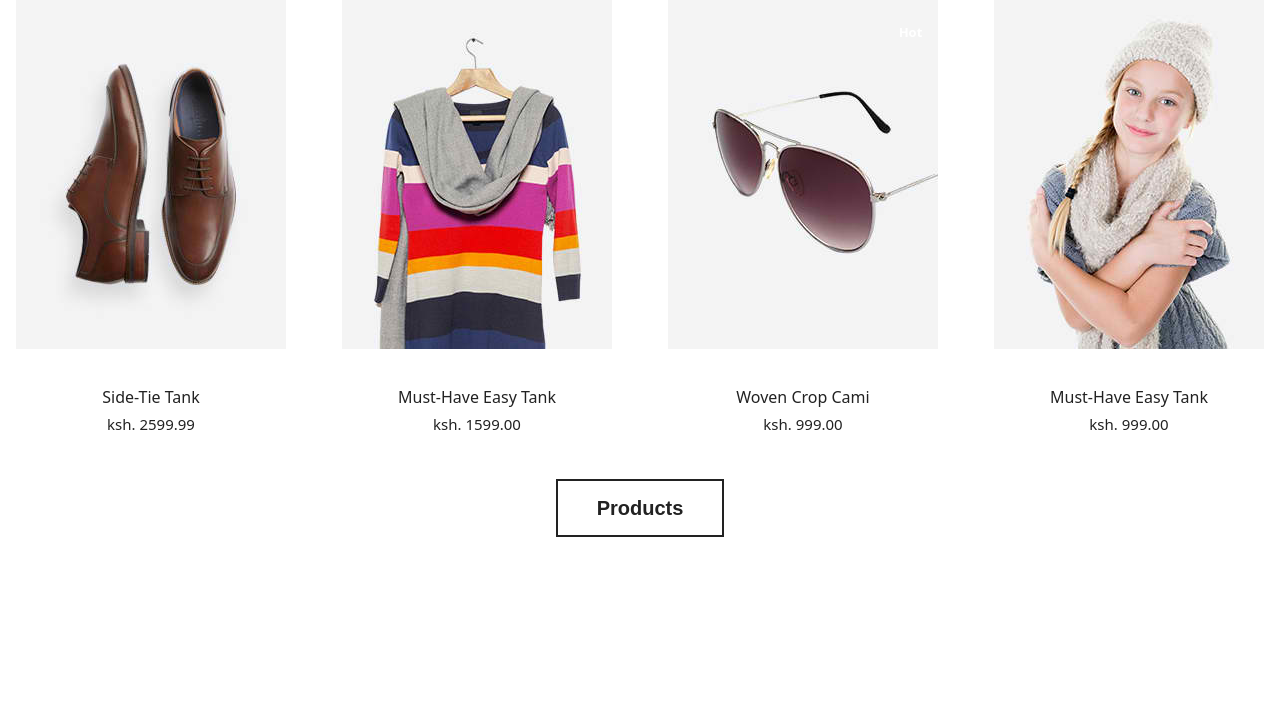
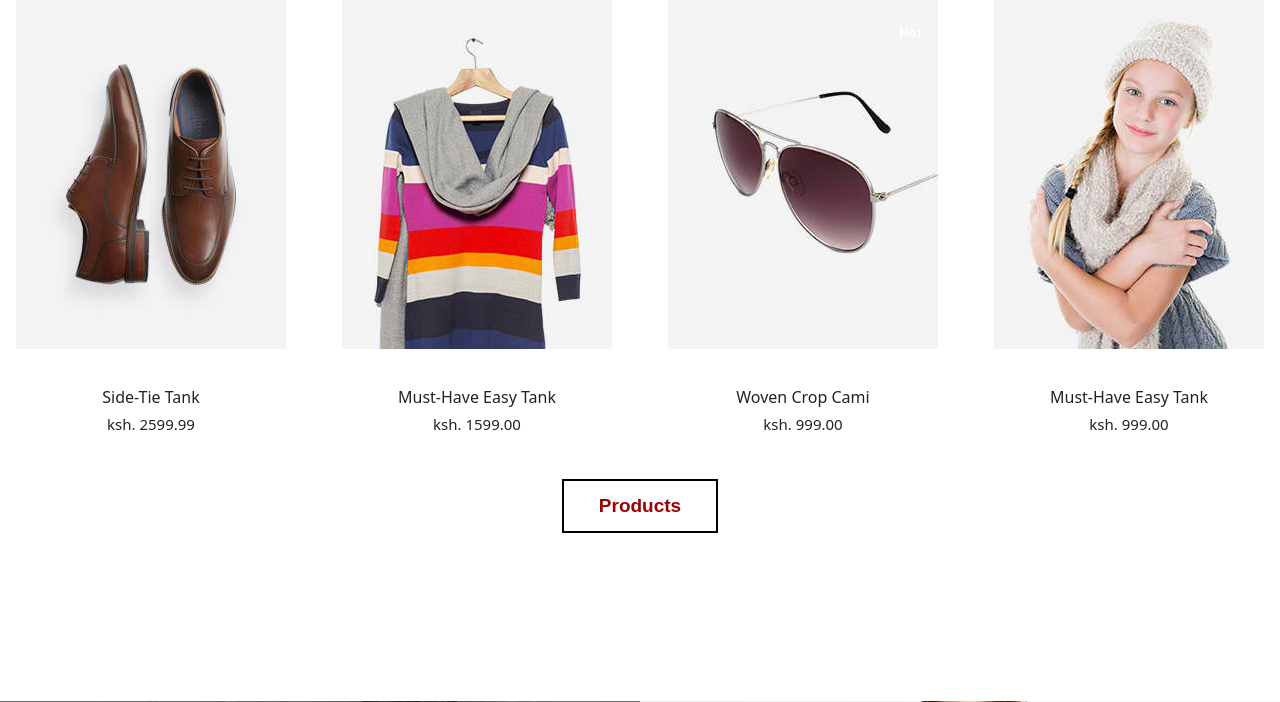
Before and after one commit to NeemaMwende/E-sokoo, a Django app: page / in a window 1280 px wide. Shown: the part 2952-3654 px from the top of the page. Run offline with Django 3.2, Linux system fonts and the light colour scheme; some libraries are stand-ins or nearby versions; some web fonts are replaced.

Commit message:
styling the page

```diff
--- a/sokoapp/templates/home.html
+++ b/sokoapp/templates/home.html
@@ -354,7 +354,7 @@
                         </div>
                     </div>
                 </div>
-                <div class="text-center more-btn centred"><a href="{% url 'shop'  %}" class="btn-one">Products</a></div>
+                <div class="text-center more-btn centred"><a href="{% url 'shop'  %}" class="btn3">Products</a></div>
             </div>
         </div>
     </section>
--- a/static/css/home.css
+++ b/static/css/home.css
@@ -1011,3 +1011,47 @@
  .testimonial .owl-nav .owl-next {
      float: right;
  }
+
+ .btn3 {
+     text-decoration: none;
+     position: relative;
+     display: inline-block;
+     font-size: 19px;
+     line-height: 26px;
+     font-family: 'Poppins', sans-serif;
+     font-weight: 600;
+     color: rgb(156, 2, 2) !important;
+     text-align: center;
+     padding: 12px 35px;
+     z-index: 1;
+     border: 2px solid black;
+ }
+
+ .btn3:hover:after {
+     color: white;
+     -webkit-transform: scaleX(1);
+     transform: scaleX(1);
+     -webkit-transition-timing-function: cubic-bezier(0.52, 1.64, 0.37, 0.66);
+     transition-timing-function: cubic-bezier(0.52, 1.64, 0.37, 0.66);
+ }
+
+ .btn3:after {
+     content: "";
+     position: absolute;
+     z-index: -1;
+     top: 0;
+     left: 0;
+     right: 0;
+     bottom: 0;
+     background: rgb(5, 1, 1);
+     -webkit-transform: scaleX(0);
+     transform: scaleX(0);
+     -webkit-transform-origin: 50% 100%;
+     transform-origin: 50% 100%;
+     -webkit-transition-property: transform;
+     transition-property: transform;
+     -webkit-transition-duration: 0.5s;
+     transition-duration: 0.5s;
+     -webkit-transition-timing-function: ease-out;
+     transition-timing-function: ease-out;
+ }
```
